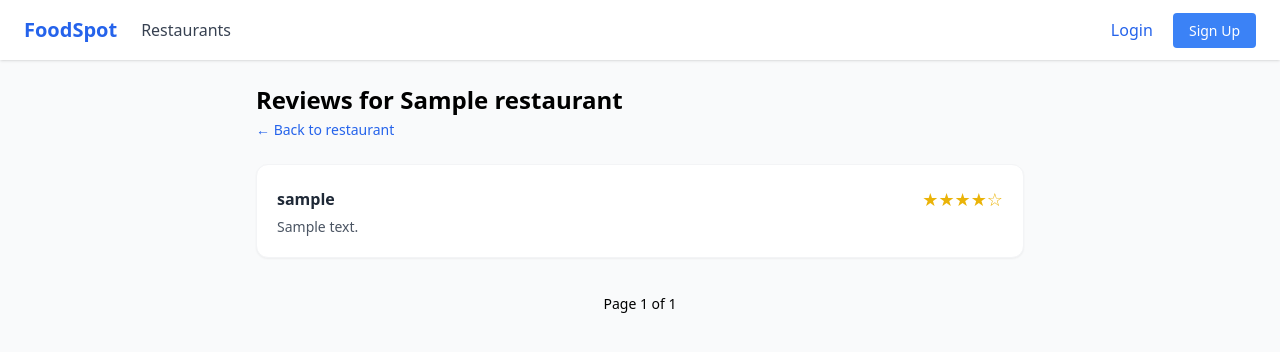
After one commit to swetha580/foodspot-django, a Django app: page /restaurants/1/reviews/ in a window 1280 px wide. The commit adds this page. Shown: the top 352 px of the page. Run offline with Django 5.2, Linux system fonts and the light colour scheme; tables that the repository leaves empty hold one stand-in row (values such as "Sample post"); some libraries are stand-ins or nearby versions.

Commit message:
feat: display restaurant reviews with pagination and star ratings on detail page

```diff
--- /dev/null
+++ b/app/templates/app/review_list.html
@@ -0,0 +1,38 @@
+{% extends "base.html" %}
+
+{% block content %}
+<div class="max-w-3xl mx-auto">
+    <h1 class="text-2xl font-bold mb-1">Reviews for {{ restaurant.name }}</h1>
+    <p class="text-sm text-gray-500 mb-6">
+        <a href="{% url 'restaurant_detail' restaurant.pk %}" class="text-blue-600 hover:underline">&larr; Back to restaurant</a>
+    </p>
+
+    <div class="bg-white rounded-xl shadow-sm border border-gray-100 divide-y divide-gray-100">
+        {% for review in reviews %}
+        <div class="p-5">
+            <div class="flex justify-between items-center mb-1">
+                <span class="font-semibold text-gray-800">{{ review.user.username }}</span>
+                <span class="text-yellow-500 text-lg">
+                    {% for i in "12345" %}{% if forloop.counter <= review.rating %}★{% else %}☆{% endif %}{% endfor %}
+                </span>
+            </div>
+            <p class="text-sm text-gray-600">{{ review.comment }}</p>
+        </div>
+        {% empty %}
+        <p class="text-sm text-gray-400 p-5 text-center">No reviews yet. Be the first to review!</p>
+        {% endfor %}
+    </div>
+
+    <div class="flex justify-center mt-8 space-x-2">
+        {% if page_obj.has_previous %}
+            <a href="?page={{ page_obj.previous_page_number }}" class="px-3 py-1 border rounded text-sm">Previous</a>
+        {% endif %}
+        {% if page_obj %}
+        <span class="px-3 py-1 text-sm">Page {{ page_obj.number }} of {{ page_obj.paginator.num_pages }}</span>
+        {% endif %}
+        {% if page_obj.has_next %}
+            <a href="?page={{ page_obj.next_page_number }}" class="px-3 py-1 border rounded text-sm">Next</a>
+        {% endif %}
+    </div>
+</div>
+{% endblock %}
--- a/app/urls.py
+++ b/app/urls.py
@@ -1,6 +1,6 @@
 from django.urls import path
 from django.contrib.auth import views as auth_views
-from app.views import home, SignUpView, RestaurantListView, RestaurantDetailView, ToggleBookmarkView, BookmarkedListView, ToggleVisitedView, VisitedListView, SubmitReviewView
+from app.views import home, SignUpView, RestaurantListView, RestaurantDetailView, ToggleBookmarkView, BookmarkedListView, ToggleVisitedView, VisitedListView, SubmitReviewView, ReviewListView
 
 urlpatterns = [
     path('home/', home, name='home'),
@@ -30,4 +30,5 @@ urlpatterns = [
     path('restaurants/<int:pk>/visited/', ToggleVisitedView.as_view(), name='toggle_visited'),
     path('visited/', VisitedListView.as_view(), name='visited_list'),
     path('restaurants/<int:pk>/review/', SubmitReviewView.as_view(), name='submit_review'),
+    path('restaurants/<int:pk>/reviews/', ReviewListView.as_view(), name='review_list'),
 ]
--- a/app/views/__init__.py
+++ b/app/views/__init__.py
@@ -3,4 +3,4 @@ from .auth_views import SignUpView
 from .restaurant_views import RestaurantListView, RestaurantDetailView
 from .bookmark_views import ToggleBookmarkView, BookmarkedListView
 from .visited_views import ToggleVisitedView, VisitedListView
-from .review_views import SubmitReviewView
+from .review_views import SubmitReviewView, ReviewListView
--- a/app/views/restaurant_views.py
+++ b/app/views/restaurant_views.py
@@ -45,4 +45,6 @@ class RestaurantDetailView(DetailView):
             ).exists()
         context['is_bookmarked'] = is_bookmarked
         context['is_visited'] = is_visited
+        context['reviews'] = self.object.reviews.select_related('user').order_by('-created_at')[:5]
+        context['review_count'] = self.object.reviews.count()
         return context
--- a/app/views/review_views.py
+++ b/app/views/review_views.py
@@ -2,6 +2,7 @@ from django.contrib.auth.mixins import LoginRequiredMixin
 from django.db.models import Avg
 from django.shortcuts import get_object_or_404, redirect
 from django.urls import reverse
+from django.views.generic import ListView
 from django.views.generic.edit import CreateView
 from app.forms import ReviewForm
 from app.models import Restaurant, Review
@@ -37,3 +38,22 @@ class SubmitReviewView(LoginRequiredMixin, CreateView):
 
     def get_success_url(self):
         return reverse('restaurant_detail', kwargs={'pk': self.restaurant.pk})
+
+
+class ReviewListView(ListView):
+    model = Review
+    template_name = 'app/review_list.html'
+    context_object_name = 'reviews'
+    paginate_by = 10
+
+    def dispatch(self, request, *args, **kwargs):
+        self.restaurant = get_object_or_404(Restaurant, pk=kwargs['pk'])
+        return super().dispatch(request, *args, **kwargs)
+
+    def get_queryset(self):
+        return Review.objects.filter(restaurant=self.restaurant).select_related('user').order_by('-created_at')
+
+    def get_context_data(self, **kwargs):
+        context = super().get_context_data(**kwargs)
+        context['restaurant'] = self.restaurant
+        return context
```
Also changed, not shown: app/templates/app/restaurant_detail.html (+24 -0 lines), app/tests/test_review_list_display.py (added, +62 -0 lines).
